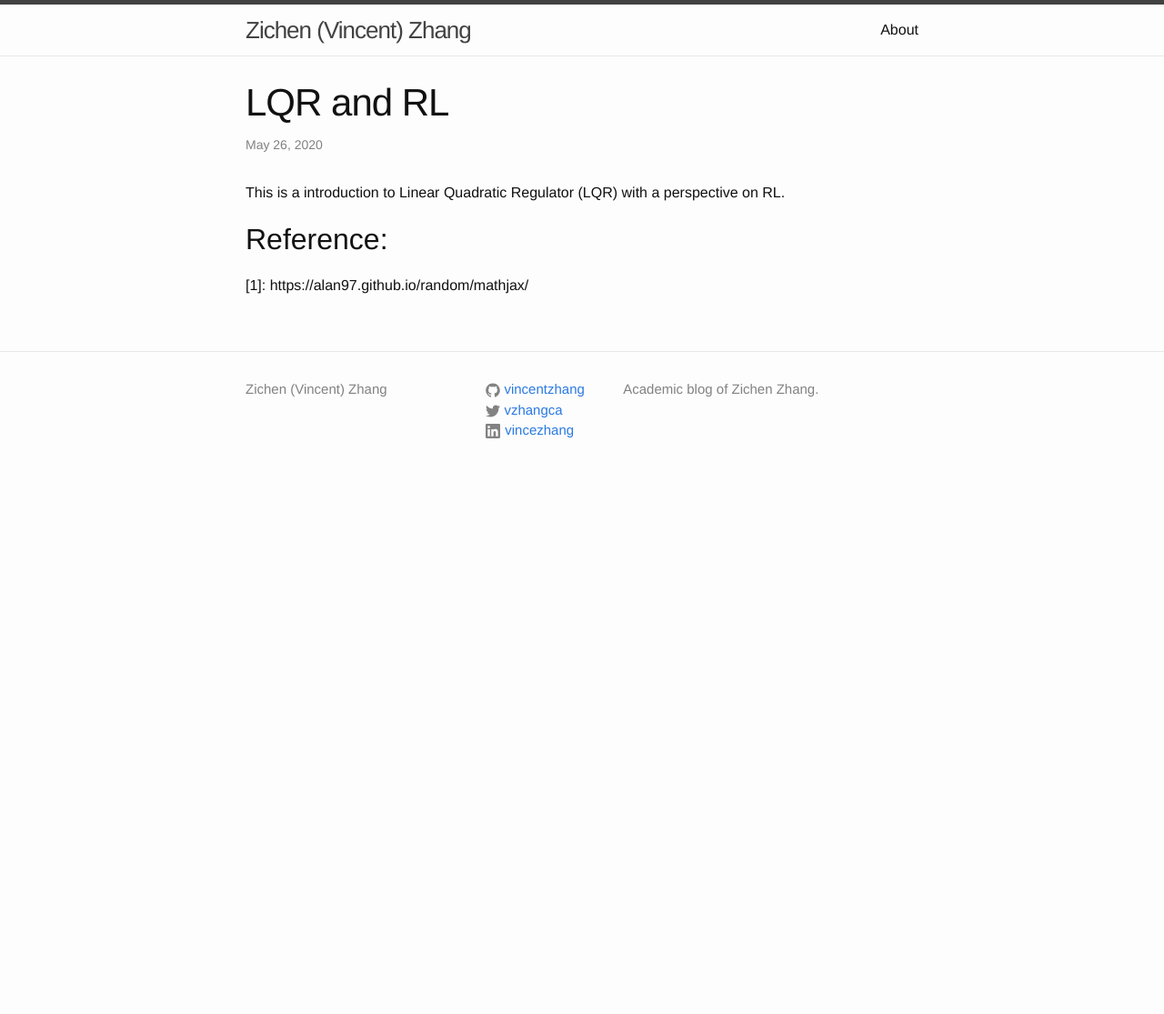
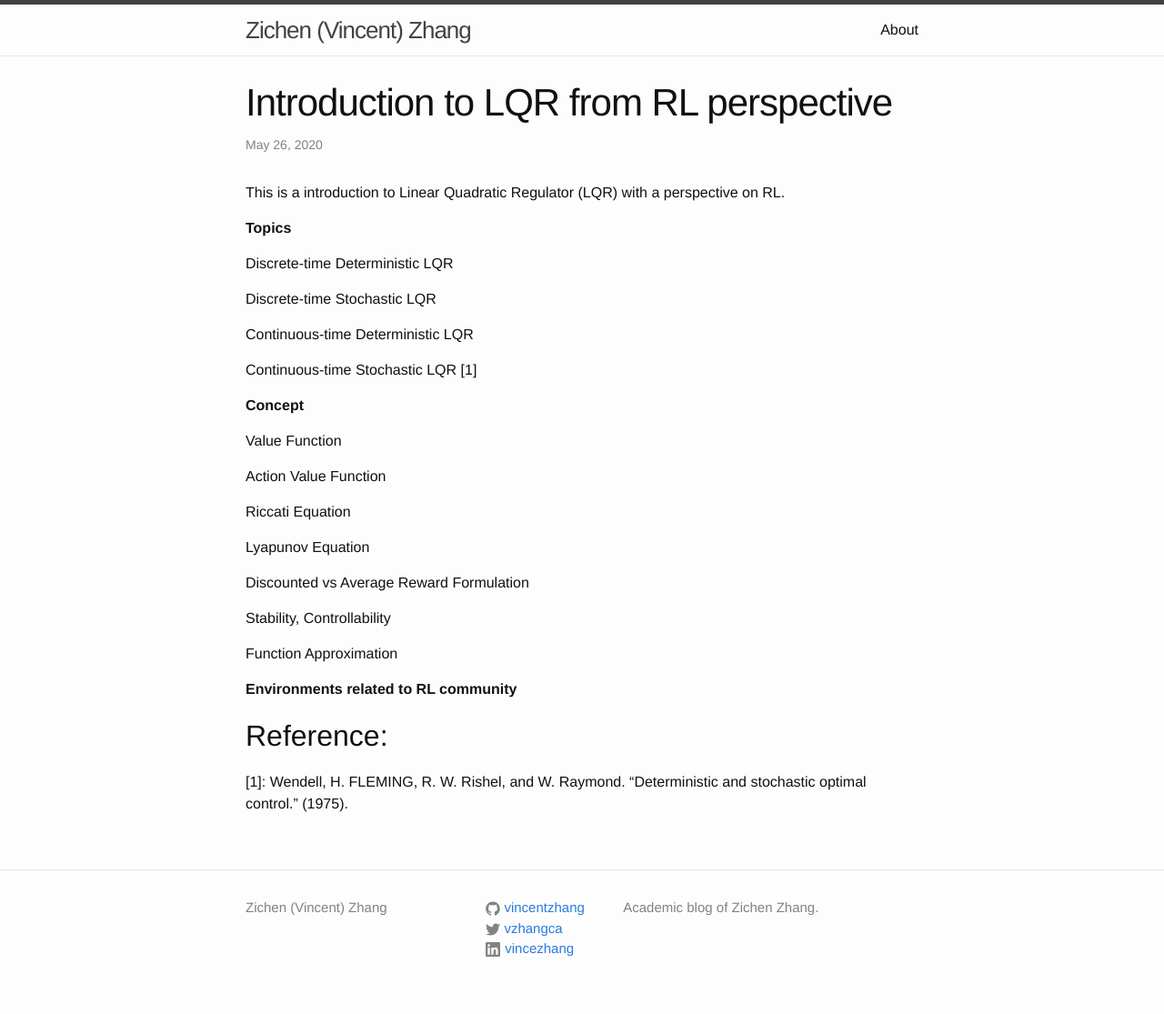
Before and after one commit to vincentzhang/u-blog, a Jekyll site: the page built from _posts/2020-05-26-lqr-intro.markdown, in a window 1280 px wide. Shown: the whole page at 91% size. Built offline with Jekyll 4.4.1, drawn with Linux system fonts in a browser that asks for light colours; before the commit the page ends 900 px from its top, so only the background shows below that.

Commit message:
more scaffolding

```diff
--- a/_posts/2020-05-26-lqr-intro.markdown
+++ b/_posts/2020-05-26-lqr-intro.markdown
@@ -1,12 +1,42 @@
 ---
 layout: post
-title:  "LQR and RL"
+title:  "Introduction to LQR from RL perspective"
 date:   2020-05-26
-categories: coding setup
+categories: research rl control
 usemathjax: true
 ---
 
 This is a introduction to Linear Quadratic Regulator (LQR) with a perspective on RL.
+
+**Topics**
+
+Discrete-time Deterministic LQR
+
+Discrete-time Stochastic LQR
+
+Continuous-time Deterministic LQR
+
+Continuous-time Stochastic LQR [1]
+
+**Concept**
+
+Value Function
+
+Action Value Function
+
+Riccati Equation
+
+Lyapunov Equation
+
+Discounted vs Average Reward Formulation
+
+Stability, Controllability
+
+Function Approximation
+
+**Environments related to RL community**
+
+
 
 
 
@@ -14,7 +44,12 @@ This is a introduction to Linear Quadratic Regulator (LQR) with a perspective on
 
 
 ## Reference:
+[1]: Wendell, H. FLEMING, R. W. Rishel, and W. Raymond. "Deterministic and stochastic optimal control." (1975).
 
-\[1\]: https://alan97.github.io/random/mathjax/
+[2]: Stephen's Lecture Notes
 
-[1]: https://alan97.github.io/random/mathjax/
+[3]: The LQR RL paper
+
+[4]: Csaba's paper
+
+[5]: Ben's paper
```
